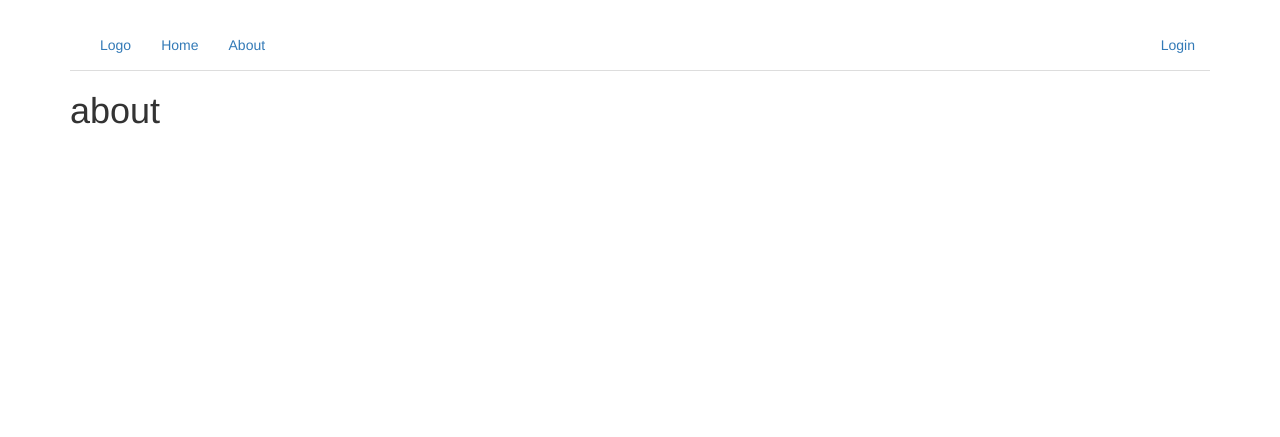
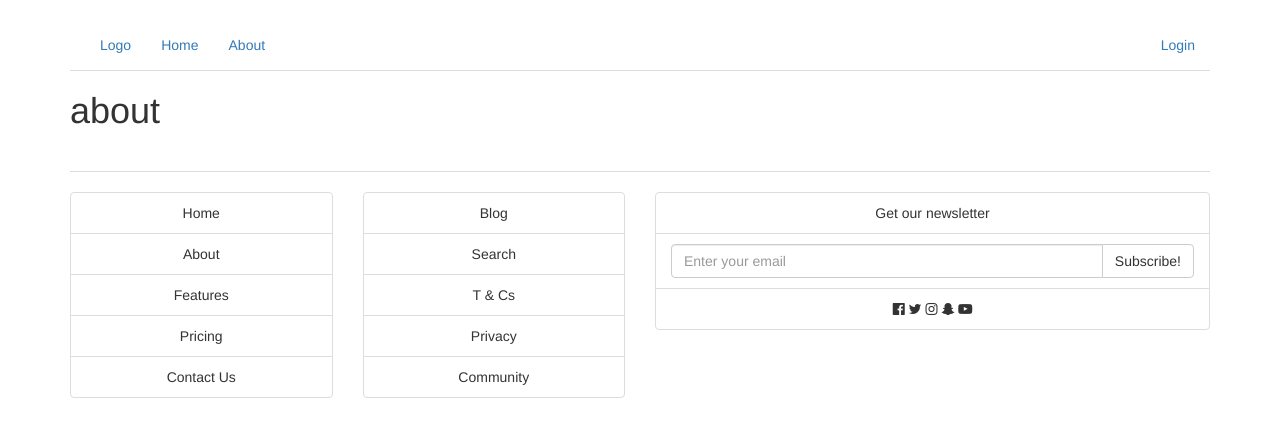
Before and after one commit to bahadirk/sportspread, a Node server app: page /home/about in a window 1280 px wide. Shown: the top 437 px of the page. Run offline with Node 20, Linux system fonts and the light colour scheme; some libraries are stand-ins or nearby versions.

Commit message:
Added basic footer

```diff
--- a/views/about.ejs
+++ b/views/about.ejs
@@ -13,3 +13,6 @@
     <%- include('partials/header') %>
 </header>
 <h1>about</h1>
+<footer>
+    <%- include('partials/footer') %>
+</footer>
--- a/views/homepage.ejs
+++ b/views/homepage.ejs
@@ -5,6 +5,7 @@
     <title>SportSpread</title>
 
     <link href="//maxcdn.bootstrapcdn.com/bootstrap/3.3.5/css/bootstrap.min.css" rel="stylesheet" />
+    <link href="https://maxcdn.bootstrapcdn.com/font-awesome/4.7.0/css/font-awesome.min.css" rel="stylesheet" integrity="sha384-wvfXpqpZZVQGK6TAh5PVlGOfQNHSoD2xbE+QkPxCAFlNEevoEH3Sl0sibVcOQVnN" crossorigin="anonymous">
     <link href="app-content/app.css" rel="stylesheet" />
 </head>
 <body class="container">
@@ -19,7 +20,9 @@
 </main>
 
 <!-- footer -->
-<footer></footer>
+<footer>
+    <%- include('partials/footer') %>
+</footer>
 
 <!-- external scripts -->
 <script src="//ajax.googleapis.com/ajax/libs/jquery/2.1.4/jquery.min.js"></script>
--- a/views/partials/footer.ejs
+++ b/views/partials/footer.ejs
@@ -1 +1,67 @@
-<h1>FOOTER</h1>
+<!DOCTYPE html>
+<html>
+<head>
+    <meta charset="utf-8" />
+    <title>Login</title>
+    <link rel="stylesheet" href="//maxcdn.bootstrapcdn.com/bootstrap/3.3.5/css/bootstrap.min.css" />
+    <style type="text/css">
+        .form-container {
+            width: 400px;
+            margin: auto;
+        }
+
+        .credits {
+            border-top: 1px solid #ddd;
+            margin-top: 40px;
+            padding-top: 20px;
+        }
+    </style>
+</head>
+<body>
+<div class="credits text-center">
+    <div class="row">
+        <div class="col-6 col-md-3">
+            <ul class="list-group">
+                <li class="list-group-item">Home</li>
+                <li class="list-group-item">About</li>
+                <li class="list-group-item">Features</li>
+                <li class="list-group-item">Pricing</li>
+                <li class="list-group-item">Contact Us</li>
+            </ul>
+        </div>
+        <div class="col-6 col-md-3">
+            <ul class="list-group">
+                <li class="list-group-item">Blog</li>
+                <li class="list-group-item">Search</li>
+                <li class="list-group-item">T & Cs</li>
+                <li class="list-group-item">Privacy</li>
+                <li class="list-group-item">Community</li>
+            </ul>
+        </div>
+        <div class="col col-md-6">
+            <li class="list-group-item">Get our newsletter</li>
+            <li class="list-group-item">
+                <div class="input-group">
+                    <input type="text" class="form-control" placeholder="Enter your email">
+                    <span class="input-group-btn">
+                        <button class="btn btn-default" type="button">Subscribe!</button>
+                    </span>
+                </div><!-- /input-group -->
+            </li>
+            <li class="list-group-item">
+                <i class="fa fa-facebook-official" aria-hidden="true"></i>
+                <i class="fa fa-twitter" aria-hidden="true"></i>
+                <i class="fa fa-instagram" aria-hidden="true"></i>
+                <i class="fa fa-snapchat-ghost" aria-hidden="true"></i>
+                <i class="fa fa-youtube-play" aria-hidden="true"></i>
+            </li>
+        </div>
+    </div>
+</div>
+</body>
+</html>
+<!--
+<div class="container">
+
+</div>
+-->
--- a/views/partials/header.ejs
+++ b/views/partials/header.ejs
@@ -4,6 +4,7 @@
     <meta charset="utf-8" />
     <title>Login</title>
     <link rel="stylesheet" href="//maxcdn.bootstrapcdn.com/bootstrap/3.3.5/css/bootstrap.min.css" />
+    <link href="https://maxcdn.bootstrapcdn.com/font-awesome/4.7.0/css/font-awesome.min.css" rel="stylesheet" integrity="sha384-wvfXpqpZZVQGK6TAh5PVlGOfQNHSoD2xbE+QkPxCAFlNEevoEH3Sl0sibVcOQVnN" crossorigin="anonymous">
     <style type="text/css">
         .form-container {
             width: 400px;
```
